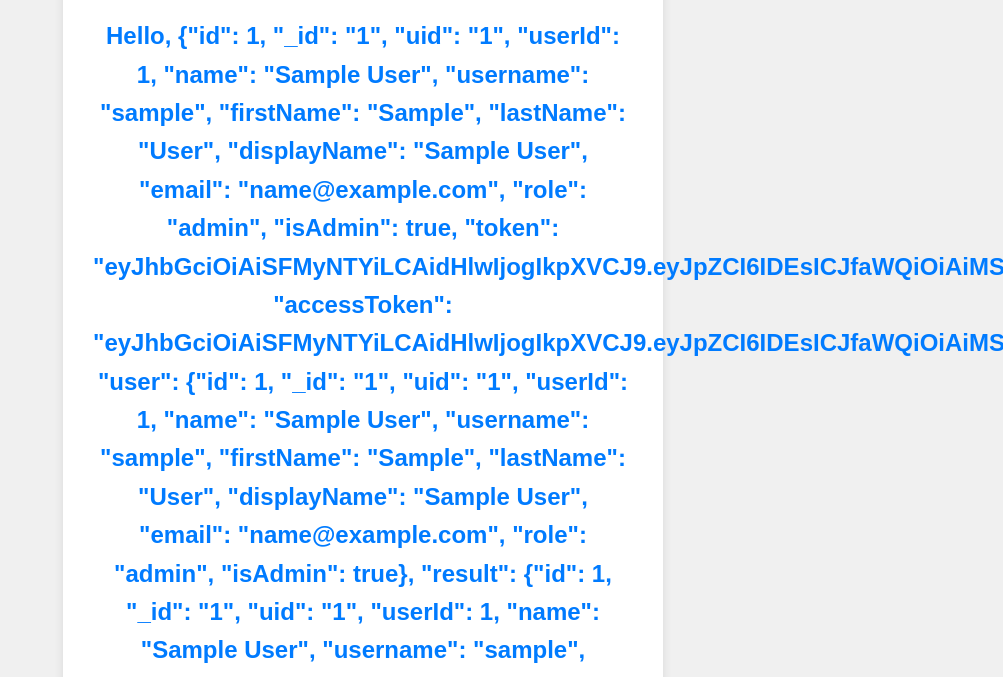
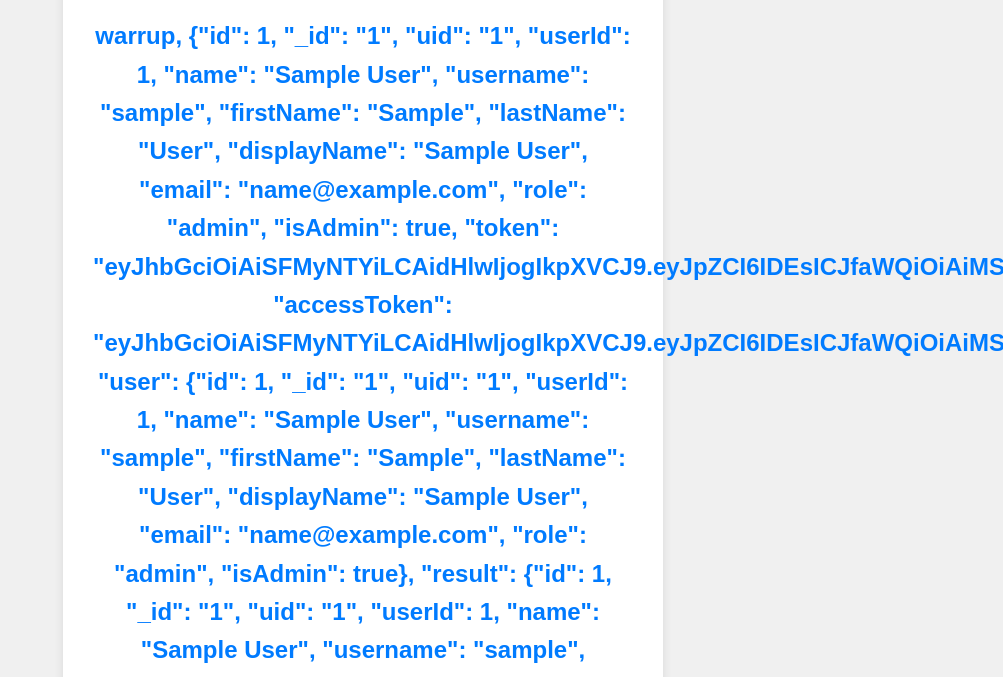
Before and after one commit to mrkivn/login-boi, a plain HTML site: page dashboard.html in a window 1280 px wide. Shown: the part 120-797 px from the top of the page, without its empty margins (277-1280 px from the left). Drawn offline with Linux system fonts and the light colour scheme; sample sign-in values are in the browser's storage.

Commit message:
Update dashboard.html

```diff
--- a/dashboard.html
+++ b/dashboard.html
@@ -40,7 +40,7 @@
             window.location.href = 'index.html';
         } else {
             // display welcome message with username
-            document.getElementById('welcomeText').textContent = `Hello, ${currentUser}!`;
+            document.getElementById('welcomeText').textContent = `warrup, ${currentUser}!`;
 
             // display login time
             if (loginTime) {
```
